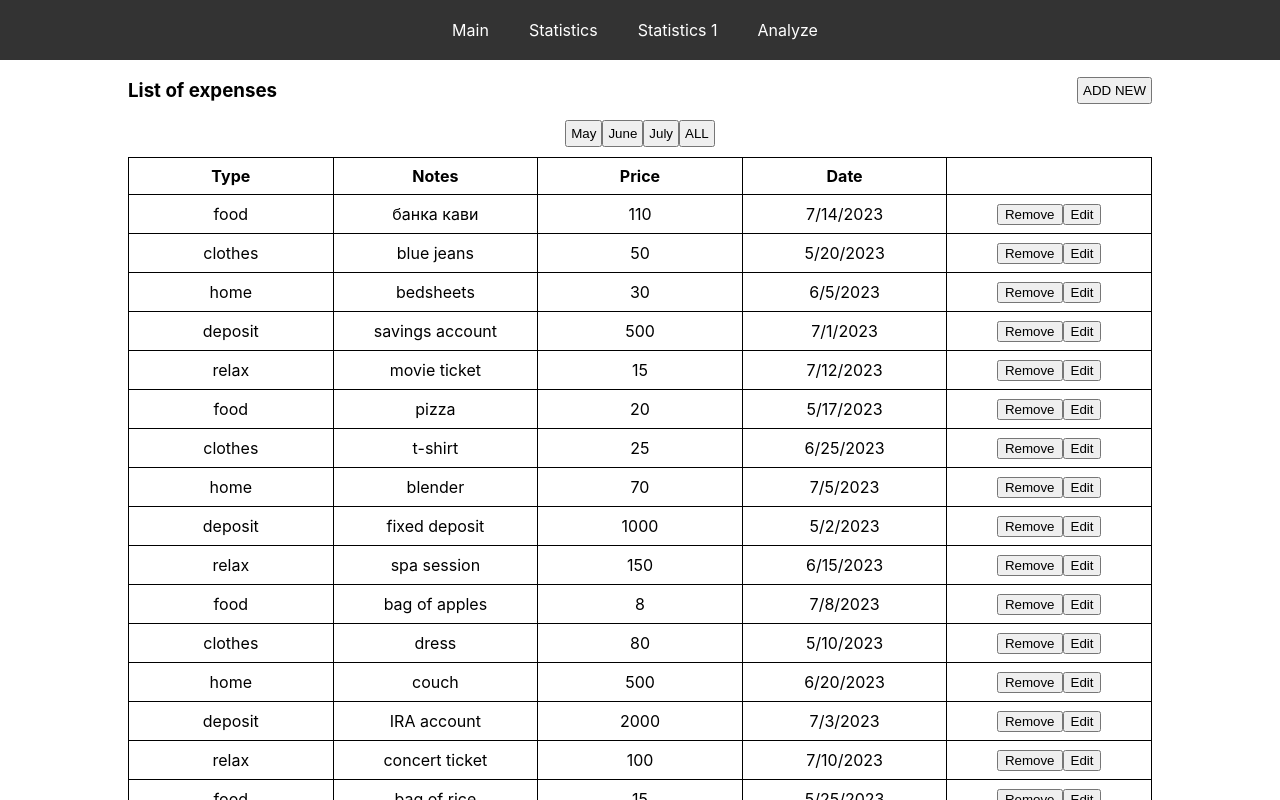
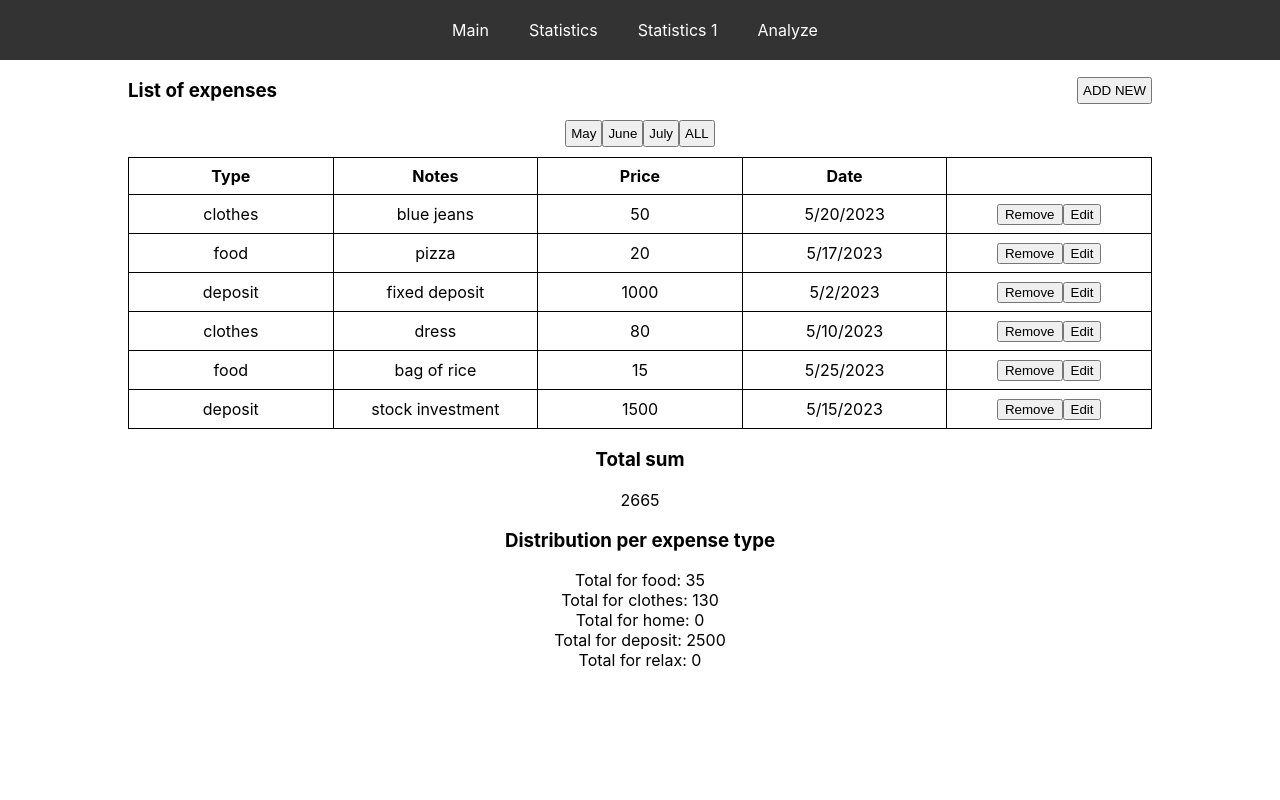
Before and after one commit to t-anpilov/expenses, a React (Create React App) app: page / in a window 1280 px wide. Shown: the top 800 px of the page. Built offline with nearby package versions, Linux system fonts and the light colour scheme.

Commit message:
set current month on the opening

```diff
--- a/src/components/List.tsx
+++ b/src/components/List.tsx
@@ -11,7 +11,9 @@ export const List = () => {
 
     const allExpenses = useSelector(selectAllExpenses);
 
-    const [currentMonth, setCurrentMonth] = useState<number>();
+    const calculatedMonth = (new Date()).getMonth();
+
+    const [currentMonth, setCurrentMonth] = useState<number | undefined>(calculatedMonth);
     const [isOpen, setIsOpen] = useState<boolean>(false);
     const [windowMode, setWindowMode] = useState<string>('');
     const [currentExpense, setCurrentExpense] = useState<Article>();
```
